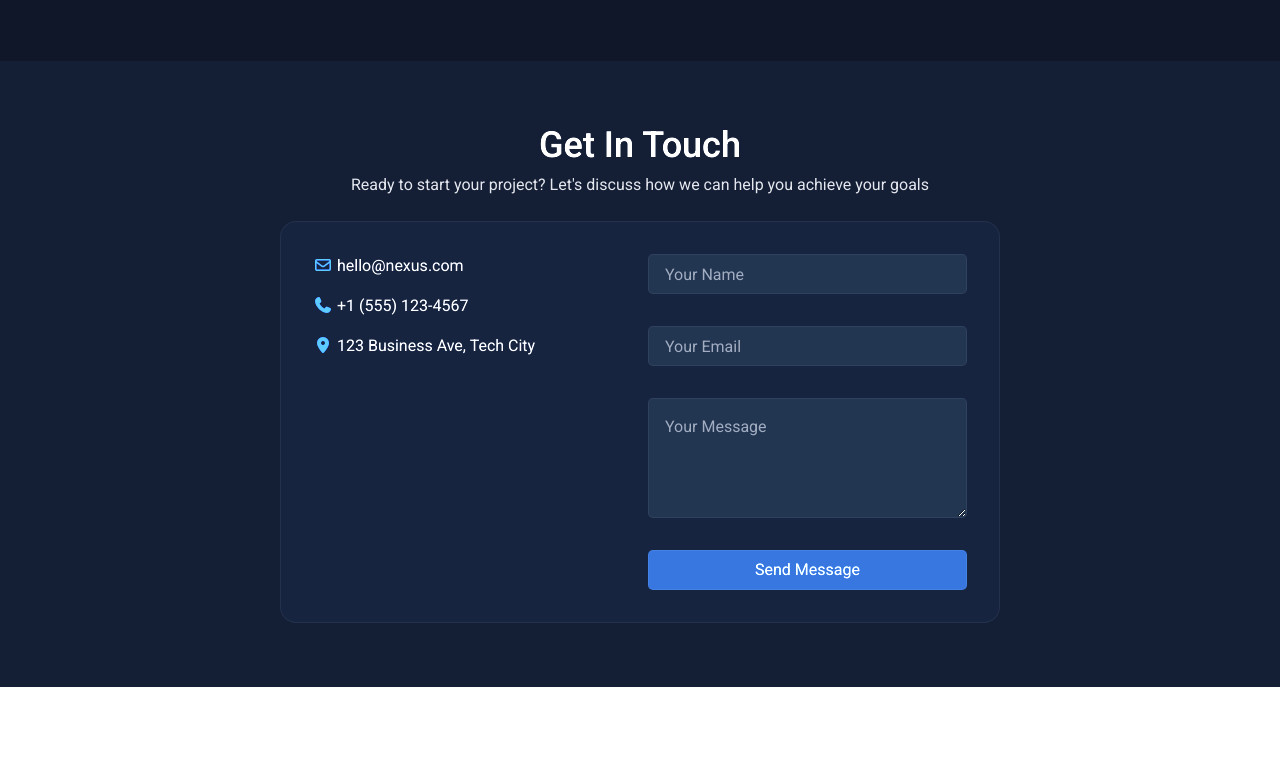
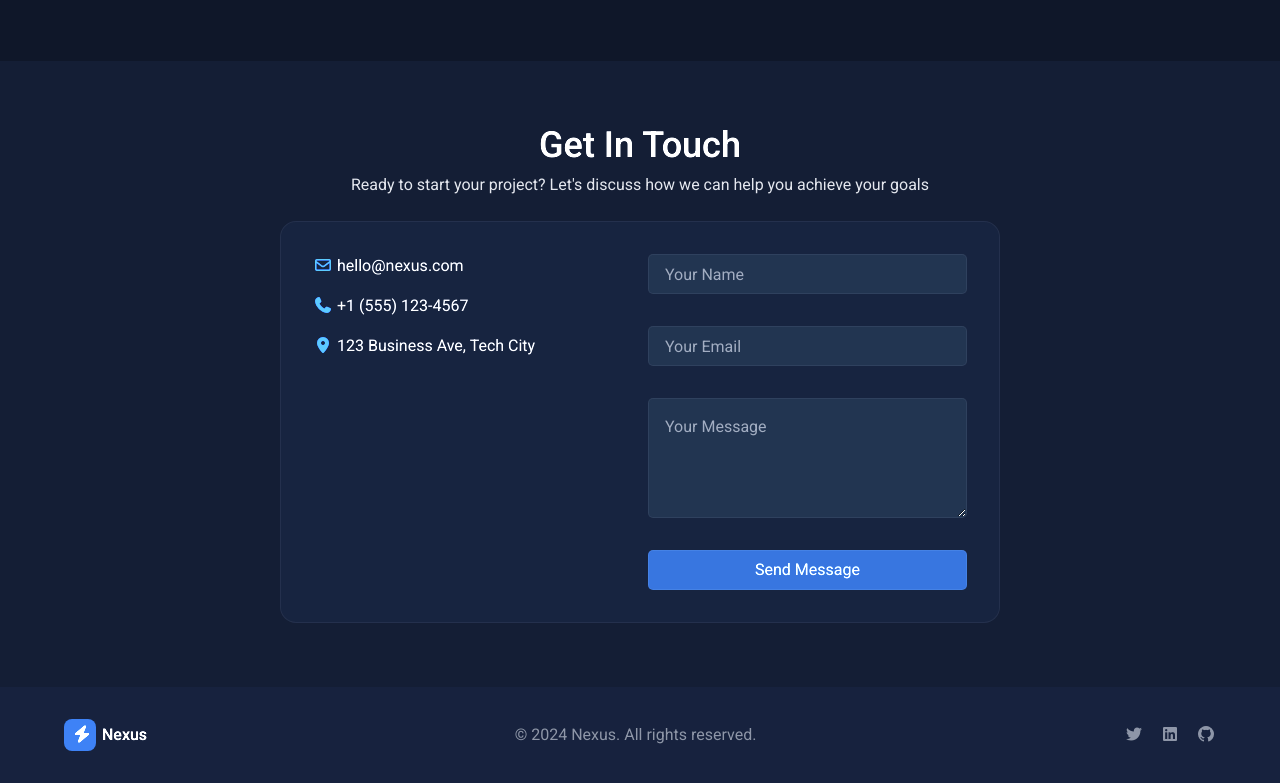
Before and after one commit to passionsam/first-UI-template-design-1-tailwindcss, a website: page index.html in a window 1280 px wide. Shown: the part 1691-2474 px from the top of the page. Before the commit the page ends 2378 px from the top, so only its background shows below. Drawn offline with Linux system fonts and the light colour scheme; a web font is replaced by a local one.

Commit message:
feat:add footer section

```diff
--- a/index.html
+++ b/index.html
@@ -240,6 +240,31 @@
 
         </section>
     </main>
+    <!-- FOOTER SECTION -->
+    <footer class="w-full bg-Dark-blue brightness-150 py-8">
+
+        <div class="w-9/10 mx-auto flex flex-col items-center gap-4 md:flex-row justify-between">
+
+            <div class="flex justify-center items-center gap-1.5 text-white">
+                <span class="w-8 h-8 bg-light-blue/60 py-1 px-2 rounded-lg font-yellowtail font-bold">
+                    <i class="fa-solid fa-bolt"></i>
+                </span>
+                <span class="font-medium">Nexus</span>
+            </div>
+
+            <p class="text-Blue-shade/50">
+                &copy; 2024 Nexus. All rights reserved.
+            </p>
+
+            <div  class="flex gap-4 justify-center text-Blue-shade/50">
+                <span><i class="fa-brands fa-twitter"></i></span>
+                <span><i class="fa-brands fa-linkedin"></i></span>
+                <span><i class="fa-brands fa-github"></i></span>
+            </div>
+
+        </div>
+
+    </footer>
 
 </body>
 </html>
```
Also changed, not shown: css/output.css.
